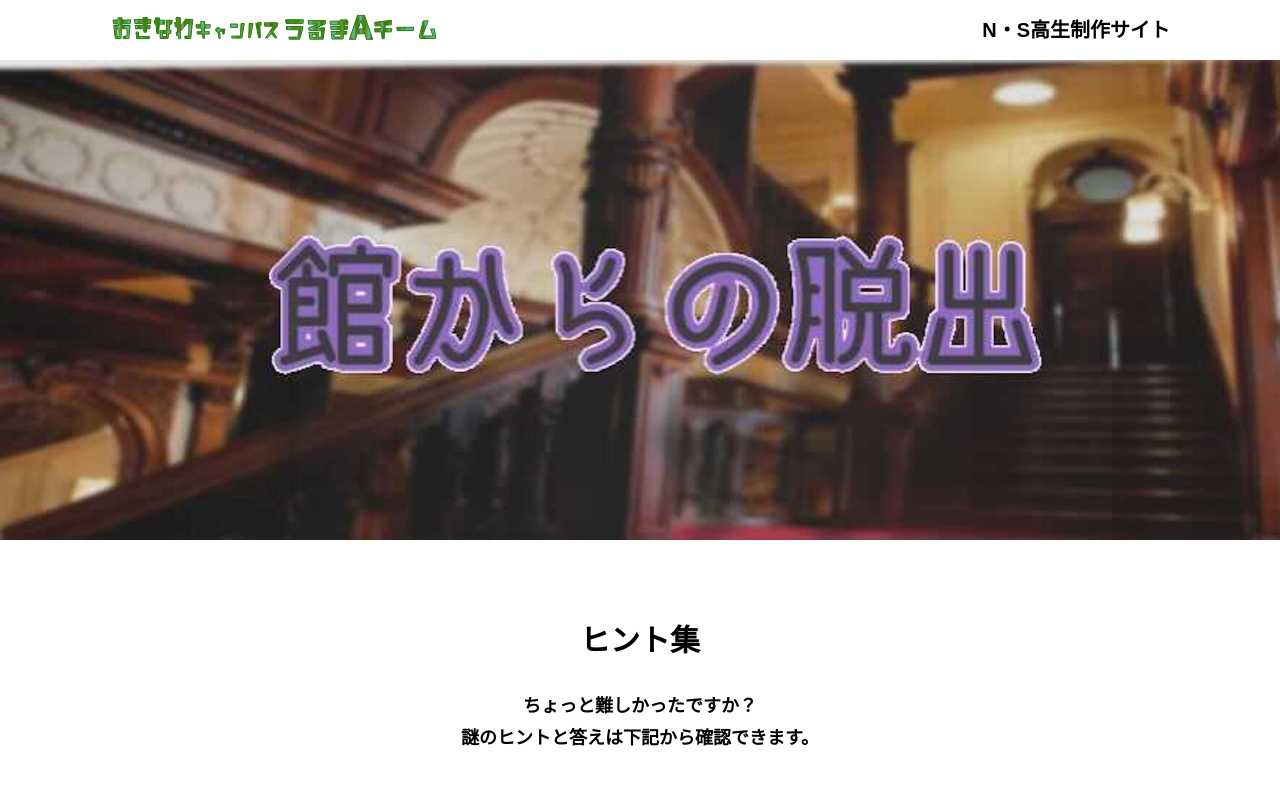
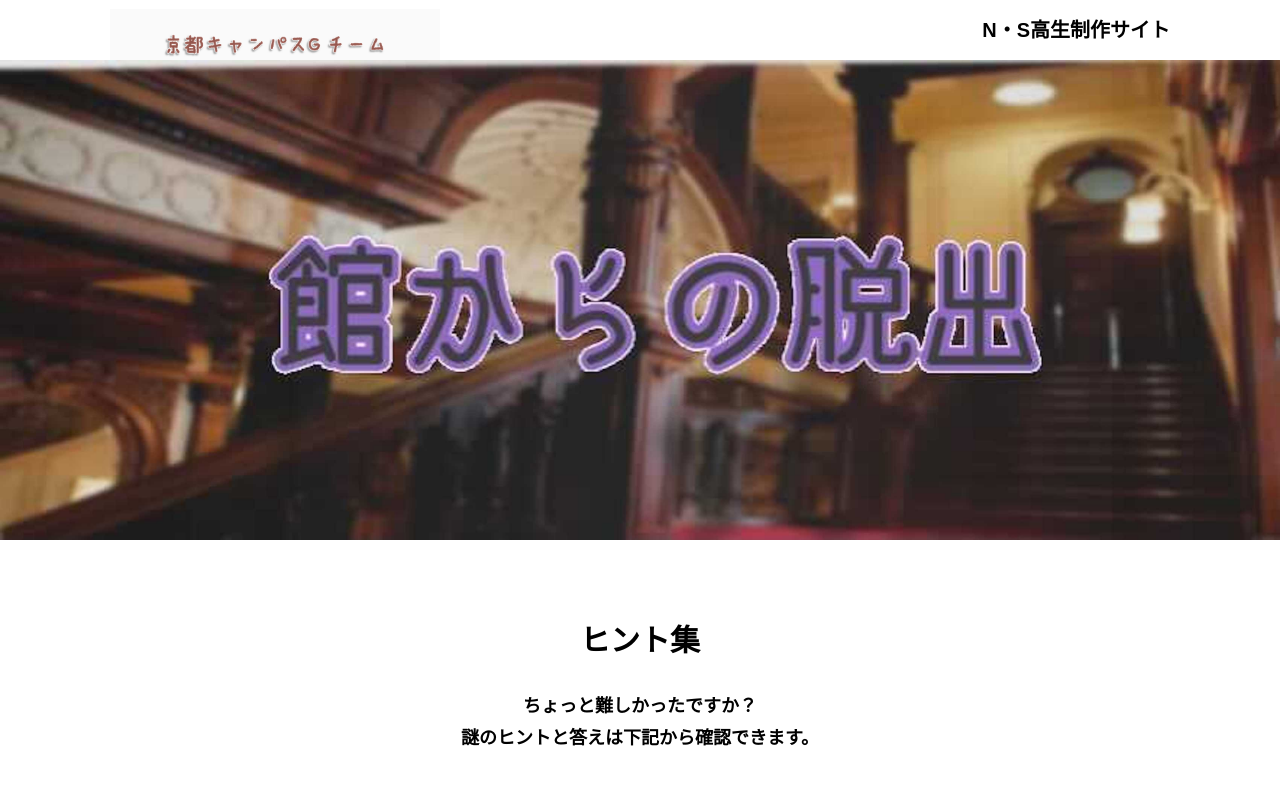
Before and after one commit to takacap/alfa-kyoto-G, a plain HTML site: page hint1.html in a window 1280 px wide. Shown: the top 800 px of the page. Drawn offline with Linux system fonts and the light colour scheme.

Commit message:
Update hint1.html

```diff
--- a/hint1.html
+++ b/hint1.html
@@ -17,7 +17,7 @@
   </svg>
   <header class="header">
     <div class="container">
-      <div class="header__logo"><img src="assets/images/logo.svg" alt="チームロゴ"></div>
+      <div class="header__logo"><img src="assets/images/チームロゴ.png" alt="チームロゴ"></div>
       <div class="header__name">N・S高生制作サイト</div>
     </div>
   </header>
```
